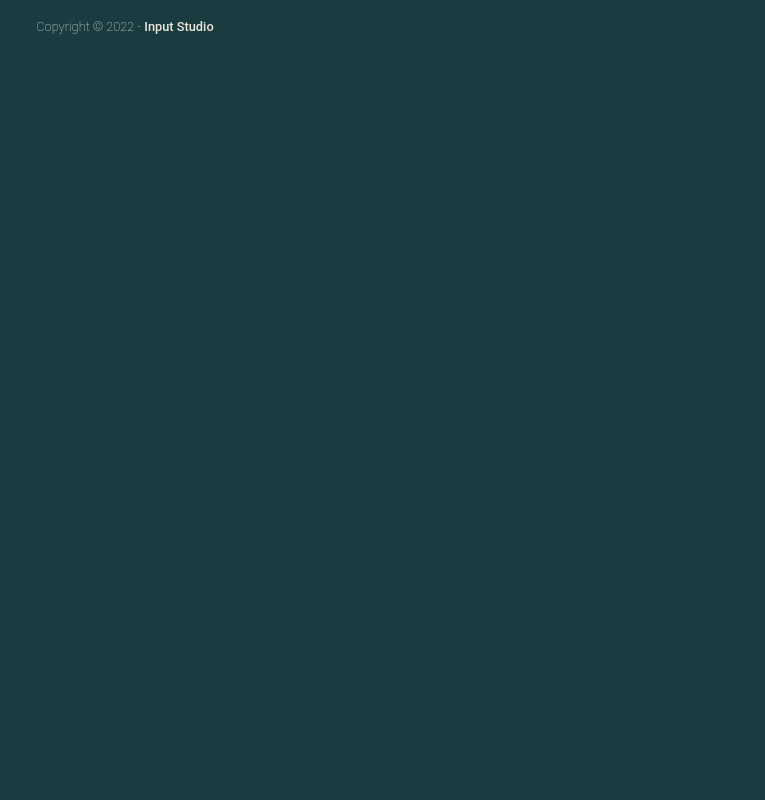
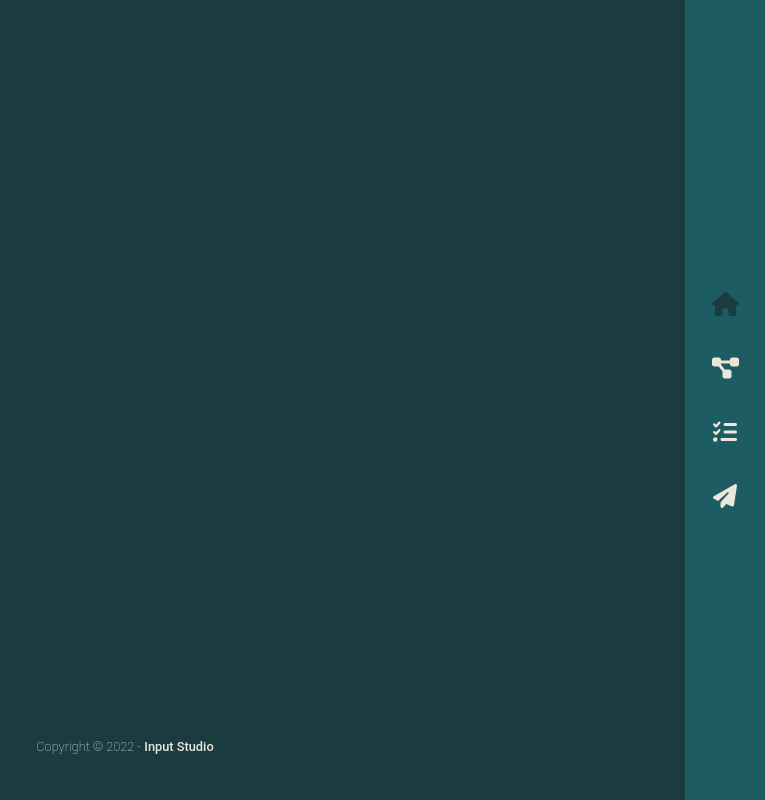
Before and after one commit to khenrijo21/my-portfolio, a React (Create React App) app: page / in a window 1280 px wide. Shown: the whole page, without its empty margins (515-1280 px from the left). Built offline with nearby package versions, Linux system fonts and the light colour scheme.

Commit message:
FontAwesome installed and icons added to sidebar

```diff
--- a/package.json
+++ b/package.json
@@ -3,6 +3,10 @@
   "version": "0.1.0",
   "private": true,
   "dependencies": {
+    "@fortawesome/fontawesome-svg-core": "^6.1.1",
+    "@fortawesome/free-regular-svg-icons": "^6.1.1",
+    "@fortawesome/free-solid-svg-icons": "^6.1.1",
+    "@fortawesome/react-fontawesome": "^0.1.18",
     "@testing-library/jest-dom": "^5.16.4",
     "@testing-library/react": "^13.3.0",
     "@testing-library/user-event": "^13.5.0",
--- a/src/App.scss
+++ b/src/App.scss
@@ -15,3 +15,8 @@ a {
   text-decoration: none;
   color: unset;
 }
+
+main {
+  height: 90vh;
+  margin-right: $sidebar-width;
+}
--- a/src/components/Navbar.js
+++ b/src/components/Navbar.js
@@ -1,11 +1,24 @@
 import React from "react";
+import { FontAwesomeIcon } from '@fortawesome/react-fontawesome'
+import { faHome, faListCheck, faDiagramProject, faPaperPlane } from "@fortawesome/free-solid-svg-icons";
 
 import '../styles/navbar.scss'
 
 export default function Navbar(){
       return (
-            <>
-
-            </>
+            <navbar className="sidebar">
+                  <a href="/" className="active">
+                        <FontAwesomeIcon size="xl" icon={faHome} />
+                  </a>
+                  <a href="/">
+                        <FontAwesomeIcon size="xl" icon={faDiagramProject} />
+                  </a>
+                  <a href="/">
+                        <FontAwesomeIcon size="xl" icon={faListCheck} />
+                  </a>
+                  <a href="/">
+                        <FontAwesomeIcon size="xl" icon={faPaperPlane} />
+                  </a>
+            </navbar>
       )
 }
--- a/src/pages/Main.js
+++ b/src/pages/Main.js
@@ -2,8 +2,8 @@ import React from "react";
 
 export default function Main(){
       return (
-            <>
+            <main>
 
-            </>
+            </main>
       )
 }
--- a/src/styles/navbar.scss
+++ b/src/styles/navbar.scss
@@ -0,0 +1,32 @@
+@import 'variables.scss';
+
+.sidebar {
+      width: $sidebar-width;
+      display: flex;
+      flex-direction: column;
+      justify-content: center;
+      align-items: center;
+      gap: 2.5em;
+      z-index: 100;
+      position: fixed;
+      padding: 2em;
+      top: 0;
+      right: 0;
+      bottom: 0;
+      background-color: $bg-secondary;
+
+      svg {
+            color: $text-color;
+            transition: color 0.3s;
+
+            &:hover {
+                  color: darken($text-color, 15);
+            }
+      }
+}
+
+.active {
+      svg {
+            color : $bg-primary;
+      }
+}
--- a/src/styles/variables.scss
+++ b/src/styles/variables.scss
@@ -3,3 +3,5 @@ $bg-secondary: rgb(29, 92, 99);
 $bg-tertiary: rgb(65, 125, 122);
 
 $text-color: rgb(237, 230, 219);
+
+$sidebar-width: 5em;
```
Also changed, not shown: 1 other file (tests, documents, lock files or other folders).
